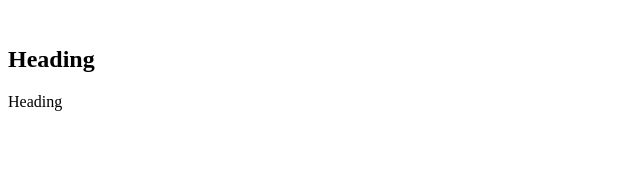
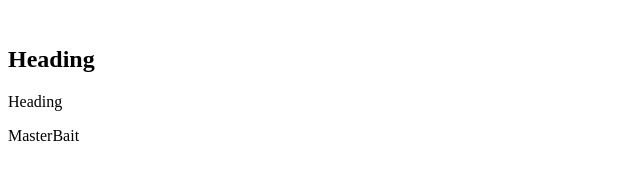
Before and after one commit to lesbian-hobbit/sample, a plain HTML site: page sample.html in a window 1280 px wide. Shown: the full height of the page, 0-640 px from the left. Drawn offline with Linux system fonts and the light colour scheme.

Commit message:
2nd edit edit on file

```diff
--- a/sample.html
+++ b/sample.html
@@ -6,6 +6,7 @@
 <body>
 	<h2>Heading</h2>
 <p>Heading</p>
+<p>MasterBait</p>
 </body>
 
 </html>
```
